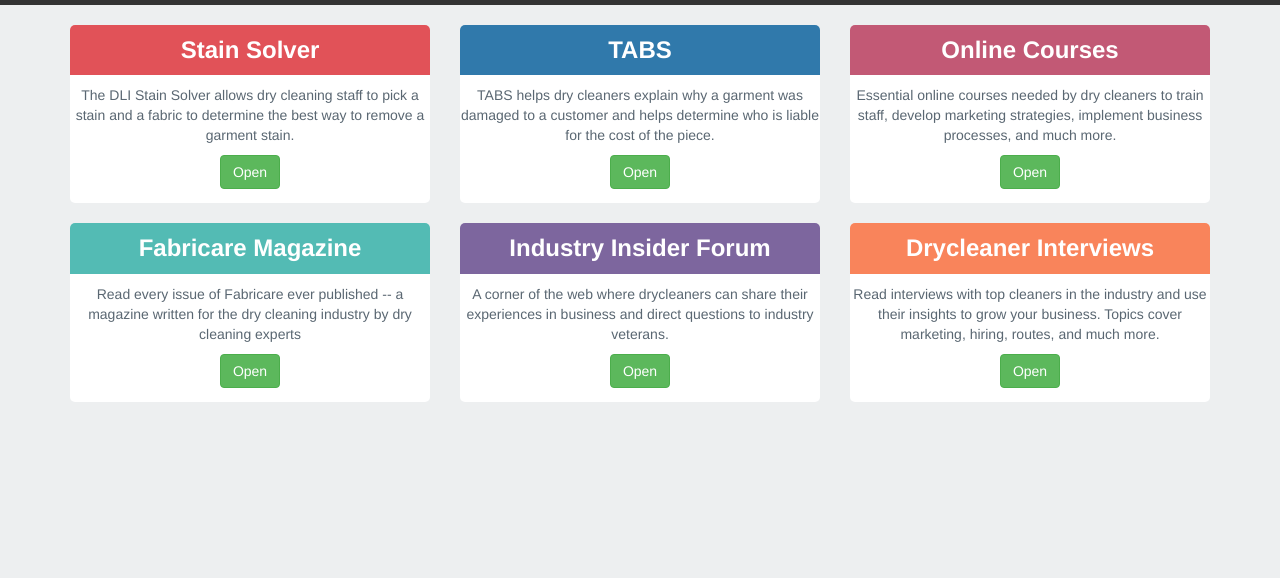
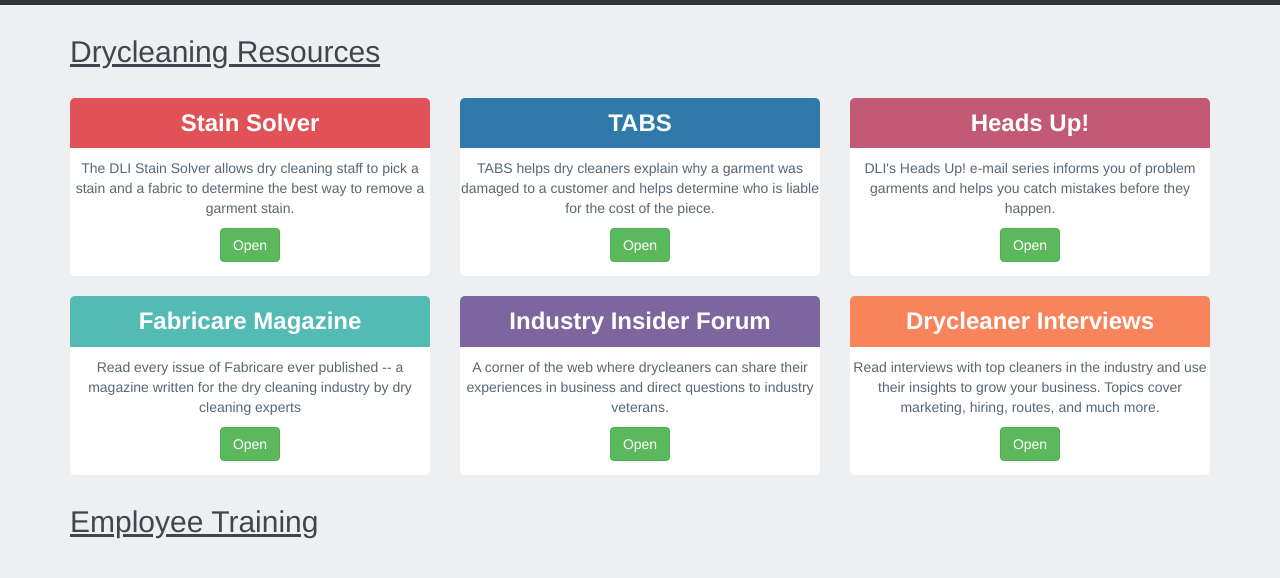
Before and after one commit to ricgnzlzcr/bootstrap, a plain HTML site: page index.html in a window 1280 px wide. Shown: the part 58-636 px from the top of the page. Drawn offline with nearby package versions, Linux system fonts and the light colour scheme.

Commit message:
Finished Drycleaning Resources. Have to finish Employee Training

```diff
--- a/css/custom.css
+++ b/css/custom.css
@@ -1,8 +1,6 @@
 body {
 	background: #edeff0;
 }
-
-
 
 .row-centered {
 	text-align: center;
@@ -28,7 +26,11 @@ body {
 	margin-left: 10px;
 }
 
-
+.headline {
+	text-decoration: underline;
+	color: #3e474f;
+	margin-top: 1em;
+}
 
 
 /*****************************
--- a/index.html
+++ b/index.html
@@ -20,6 +20,12 @@
 	</div> <!-- end of row -->
 
 	<div class="container">
+
+		<div class="row">
+			<div class="col-xs-12">
+				<h2 class="headline">Drycleaning Resources</h2>
+			</div>
+		</div> <!-- end of a row -->
 
 
 		<div class="row row-centered">
@@ -56,9 +62,9 @@
 			<div class="col-xs-12 col-md-4">
 				<div class="card">
 
-					<h3 class="courses">Online Courses</h3>
+					<h3 class="courses">Heads Up!</h3>
 					<p>
-						Essential online courses needed by dry cleaners to train staff, develop marketing strategies, implement business processes, and much more.
+						DLI's Heads Up! e-mail series informs you of problem garments and helps you catch mistakes before they happen.
 					</p>
 					<a href="apps/stain-solver.html">
 						<button type="button" class="btn btn-success">Open</button>
@@ -117,6 +123,11 @@
 		</div> <!-- end of row -->
 
 
+		<div class="row">
+			<div class="col-xs-12">
+				<h2 class="headline">Employee Training</h2>
+			</div>
+		</div> <!-- end of a row -->
 
 
 	</div> <!-- Close container -->
```
